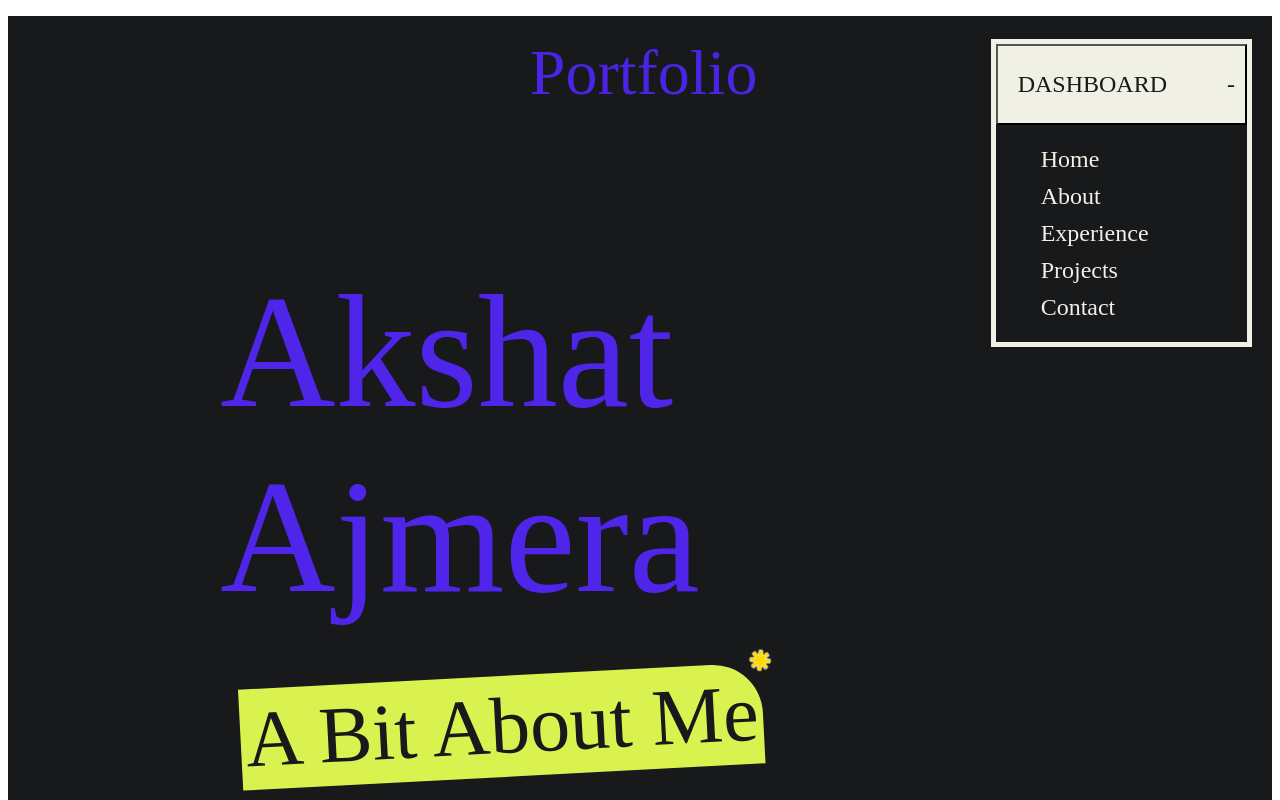
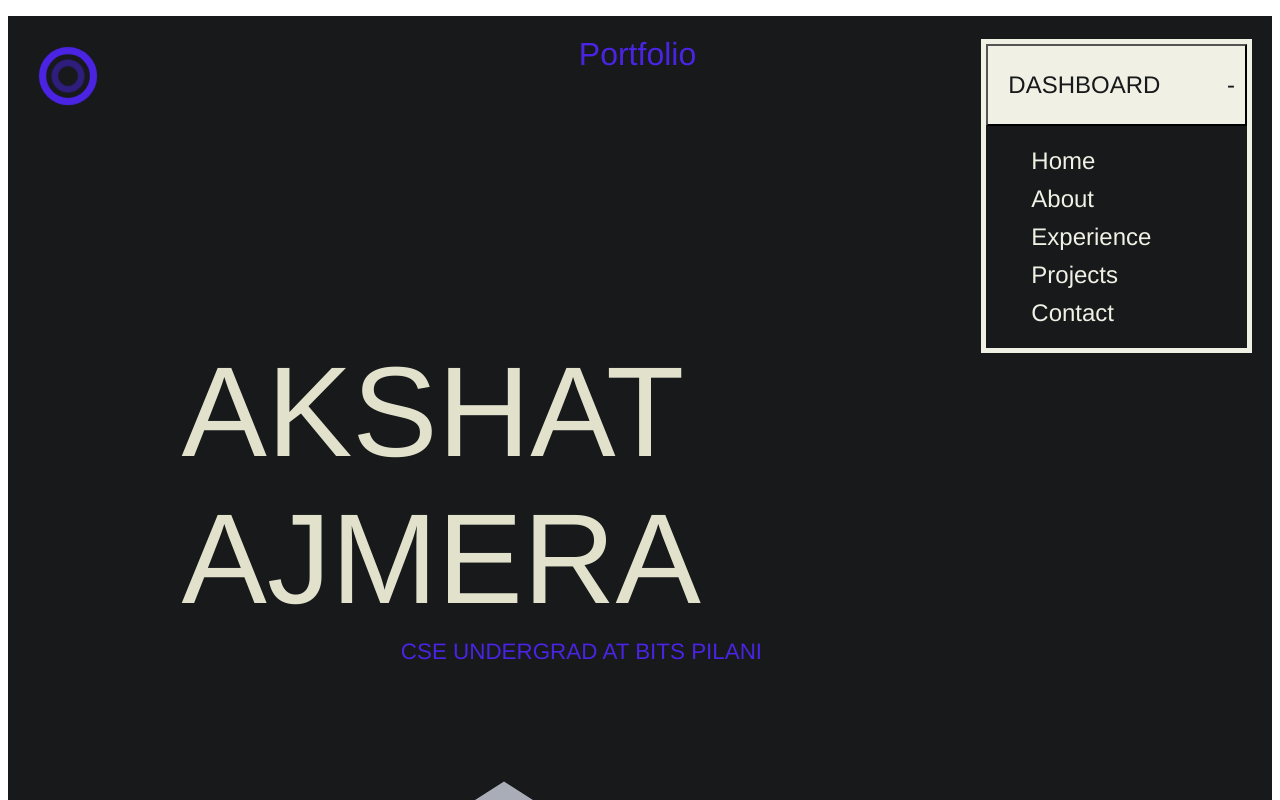
Before and after one commit to akshatajmera7/akshatajmera.github.io, a React (Vite) app: page / in a window 1280 px wide. Shown: the top 800 px of the page. Built offline with nearby package versions, Linux system fonts and the light colour scheme.

Commit message:
Adding my custom cursor

```diff
--- a/src/pages/About.css
+++ b/src/pages/About.css
@@ -1,14 +1,101 @@
-*{cursor:default;}
+*{cursor:default;
+font-family:Helvetica, Arial,  sans-serif;}
 .brief{
     background-color: #17191a;
     padding: 20px;
 }
+.name{
+    color: #e2e2cc;
+    display: flex;
+    font-size: 8rem;
+    margin-top: 150px;
+    text-transform: uppercase;
+    padding-left: 12vw;
+    padding-top: 5vw;
+}
+.con{
+    display: flex;
+    flex-direction: column;
+    align-items: center;
+    justify-content: center;
+    margin-top: 4vw;
+}
+.cursor{
+    width: 60px;
+    height: 60px;
+    border: 10px solid #4a24e2;
+    border-radius: 50%;
+    position: absolute;
+    transition-duration: 200ms;
+    transition-timing-function: ease-out;
+    animation: cursorAnim .5s infinite alternate;
+}
+.cursor::after{
+    content: "";
+    width: 60px;
+    height: 60px;
+    position: absolute;
+    border: 20px solid #4a24e2;
+    border-radius: 50%;
+    opacity: .5;
+    top: -20px;
+    left: -20px;
+    animation: cursorAnim2  .5s infinite alternate;
+
+}
+@keyframes cursorAnim {
+    from{
+        transform: scale(1);
+    }
+    to{
+        transform: scale(.7);
+    }
+
+}
+@keyframes cursorAnim2{
+    from{
+        transform: scale(1);
+    }
+    to{
+        transform: scale(.4);
+    }
+
+}
+.expand{
+    animation: cursorAnim3 .5s forwards;
+    border: 20px solid red;
+}
+@keyframes cursorAnim3{
+    0%{
+        transform: scale(1);
+    }
+    50%{
+        transform: scale(3);
+    }
+    100%{
+        transform: scale(1);
+        opacity: 0;
+    }
+
+}
+.college{
+    color: #4a24e2;
+    font-size: 1.4rem;
+    margin-top: 0.5vw;
+    padding-left: 12vw;
+    text-transform: uppercase;
+}
+.fcube{
+    float: left;
+    position: relative;
+    z-index: 0;
+}
 .portfolio{
-    margin-left: 41%;
+    margin-left: 45%;
     color: #4a24e2;
-    font-size: 4rem;
-    font-family: cursive;
+    font-size: 2rem;
     position: sticky;
+
     &:hover{
         color: #d9f24f;
     }
@@ -19,14 +106,7 @@
     flex-direction: row;
     padding: 20px;
 }
-.name{
-    color: #4f26e9;
-    display: flex;
-    margin-left: 15vw;
-    margin-top: 3vw;
-    font-size: 10rem;
-    margin-top: 150px;
-}
+
 .intro{
     color: #e2e2cc;
     font-size: 2rem;
--- a/src/pages/About.jsx
+++ b/src/pages/About.jsx
@@ -15,11 +15,32 @@ export const About = () => {
   const [show4, setShow4] = useState(true);
   const [show5, setShow5] = useState(true);
   const [show6, setShow6] = useState(true);
+  const cursor = document.querySelector(".cursor");
+  document.addEventListener("mousemove", (e) => {
+    cursor.setAttribute(
+      "style",
+      "top: " + (e.pageY - 30) + "px; left: " + (e.pageX - 30) + "px;"
+    );
+  });
+  document.addEventListener("click", () => {
+    cursor.classList.add("expand");
+    setTimeout(() => {
+      cursor.classList.remove("expand");
+    }, 500);
+  });
 
   return (
     <div className="brief">
+      <div className="cursor"></div>
       <div className="portfolio">Portfolio</div>
-      <div className="name">Akshat Ajmera</div>
+      <div className="con">
+        <div className="name">Akshat Ajmera</div>
+        <div className="college">CSE UnderGrad at BITS PILANI</div>
+        <div className="fcube">
+          <img src="images/4cube.png" alt="" />
+        </div>
+      </div>
+
       <div className="box">
         <div className="starbit">
           <div className="bit">A Bit About Me</div>
--- a/src/pages/Home.jsx
+++ b/src/pages/Home.jsx
@@ -1,8 +1,8 @@
 import { NavBar } from "../components/navBar";
 import { About } from "./About";
-import { Contact } from "./contact";
-import { Experience } from "./experience";
-import { Projects } from "./Projects";
+//import { Contact } from "./contact";
+// import { Experience } from "./experience";
+// import { Projects } from "./Projects";
 
 export const Home = () => {
   return (
@@ -10,9 +10,9 @@ export const Home = () => {
       <p></p>
       <NavBar />
       <About />
-      <Contact />
-      <Experience />
-      <Projects />
+      {/* <Contact /> */}
+      {/* <Experience />
+      <Projects /> */}
     </div>
   );
 };
```
Also changed, not shown: public/images/4cube(1).png (added), public/images/4cube.png (added).
